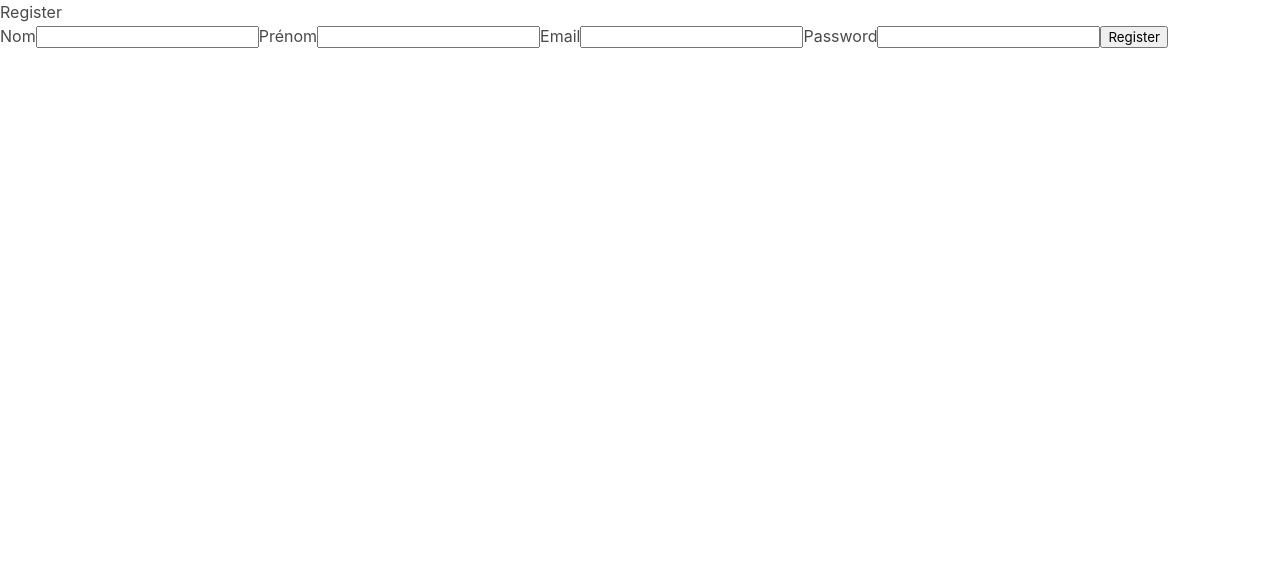
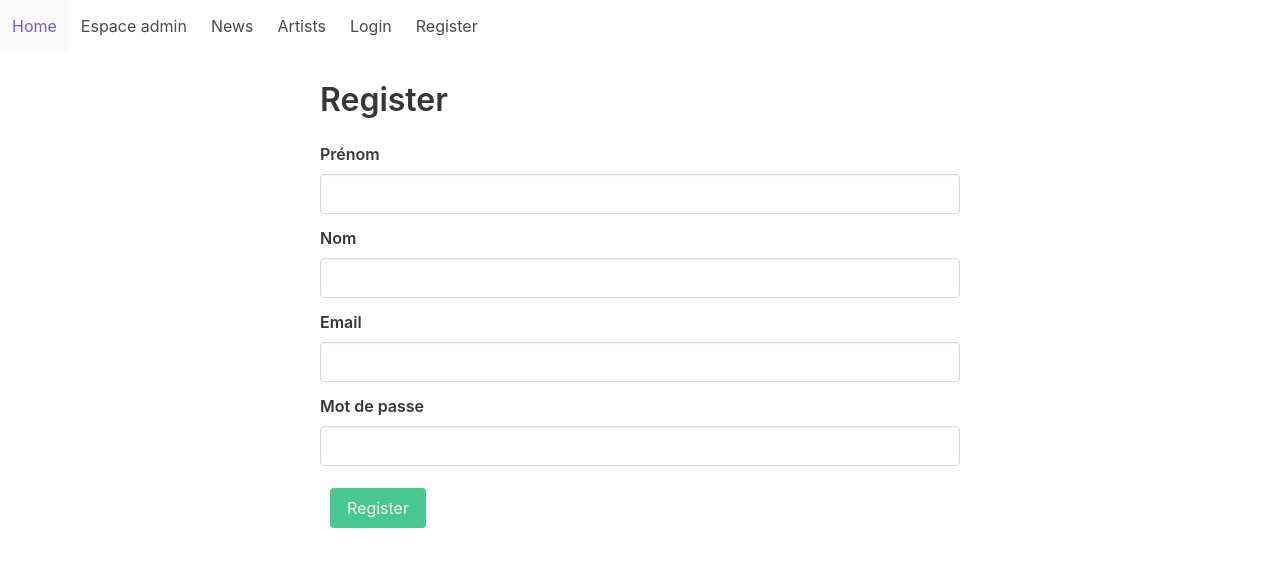
Before and after one commit to ecv-projects/vuejs-music-app, a Vue app: page /register in a window 1280 px wide. Shown: the top 566 px of the page. Built offline with nearby package versions, Linux system fonts and the light colour scheme.

Commit message:
register + login : some css

```diff
--- a/src/components/Login.vue
+++ b/src/components/Login.vue
@@ -1,19 +1,24 @@
 <template>
   <div>
-    <h1>Login</h1>
-    <label>Email</label>
-    <input type="text" v-model="email" />
-    <label>Password</label>
-    <input type="password" v-model="password" />
-    <button @click="login">Login</button>
-    <p v-if="error">{{ error }}</p>
+    <Navbar />
+    <div  id="login">
+      <h1 class="title is-h1">Login</h1>
+      <b-field label="Email" v-model="email">
+        <b-input></b-input>
+      </b-field>
+      <b-field label="Mot de passe" v-model="password">
+        <b-input type="password"></b-input>
+      </b-field>
+      <b-button type="is-success" @click="login">Login</b-button>
+      <p v-if="error">{{ error }}</p>
+    </div>
   </div>
 </template>
 
 <script>
 import axios from "axios";
 import apiUsers from "../api/users";
-
+import Navbar from "@/components/Navbar";
 
 export default {
   data() {
@@ -23,7 +28,9 @@ export default {
       error: null,
     };
   },
-  computed: {},
+  components: {
+    Navbar,
+  },
   methods: {
     login() {
       axios
@@ -42,3 +49,10 @@ export default {
   },
 };
 </script>
+
+<style>
+#login {
+  max-width: 50%;
+  margin: 30px auto;
+}
+</style>
--- a/src/components/Navbar.vue
+++ b/src/components/Navbar.vue
@@ -24,3 +24,9 @@
     </b-navbar>
   </div>
 </template>
+
+<script>
+export default {
+  name:"Navbar"
+}
+</script>
--- a/src/components/Register.vue
+++ b/src/components/Register.vue
@@ -1,63 +1,67 @@
 <template>
   <div>
-    <h1> Register </h1>
-    <label>Nom</label>
-    <input
-      type="text"
-      v-model="name"
-    />
-    <label>Prénom</label>
-    <input
-      type="text"
-      v-model="lastname"
-    />
-    <label>Email</label>
-    <input
-      type="text"
-      v-model="email"
-    />
-    <label>Password</label>
-    <input
-      type="password"
-      v-model="password"
-    />
-    <button @click="submit">
-      Register
-    </button>
-    <p v-if="error">{{ error }}</p>
+    <Navbar />
+    <div id="register">
+      <h1 class="title is-h1">Register</h1>
+      <b-field label="Prénom" v-model="name">
+        <b-input></b-input>
+      </b-field>
+      <b-field label="Nom" v-model="lastname">
+        <b-input></b-input>
+      </b-field>
+      <b-field label="Email" v-model="email">
+        <b-input></b-input>
+      </b-field>
+      <b-field label="Mot de passe" v-model="password">
+        <b-input type="password"></b-input>
+      </b-field>
+      <b-button type="is-success" @click="submit">Register</b-button>
+      <p v-if="error">{{ error }}</p>
+    </div>
   </div>
 </template>
 
 <script>
-import axios from 'axios'
+import axios from "axios";
+import Navbar from "@/components/Navbar";
 
 export default {
-  data () {
+  data() {
     return {
-      email: '',
-      password: '',
-      name: '',
-      lastname: '',
-      error: null
-    }
+      email: "",
+      password: "",
+      name: "",
+      lastname: "",
+      error: null,
+    };
+  },
+  components: {
+    Navbar,
   },
   methods: {
-    submit () {
-      axios.post('http://localhost:3000/register', {
-        email: this.email,
-        password: this.password,
-        name: this.name,
-        lastname: this.lastname,
+    submit() {
+      axios
+        .post("http://localhost:3000/register", {
+          email: this.email,
+          password: this.password,
+          name: this.name,
+          lastname: this.lastname,
+        })
+        .then((res) => {
+          localStorage.setItem("token", res.data.accessToken);
+          this.$router.push({ name: "people" });
+        })
+        .catch((er) => {
+          this.error = "Une erreur est survenue";
+        });
+    },
+  },
+};
+</script>
 
-      })
-        .then(res => {
-          localStorage.setItem('token', res.data.accessToken)
-          this.$router.push({ name: 'people' })
-        })
-        .catch(er => {
-          this.error = 'Une erreur est survenue'
-        })
-    }
-  }
+<style>
+#register {
+  max-width: 50%;
+  margin: 30px auto;
 }
-</script>
+</style>
```
